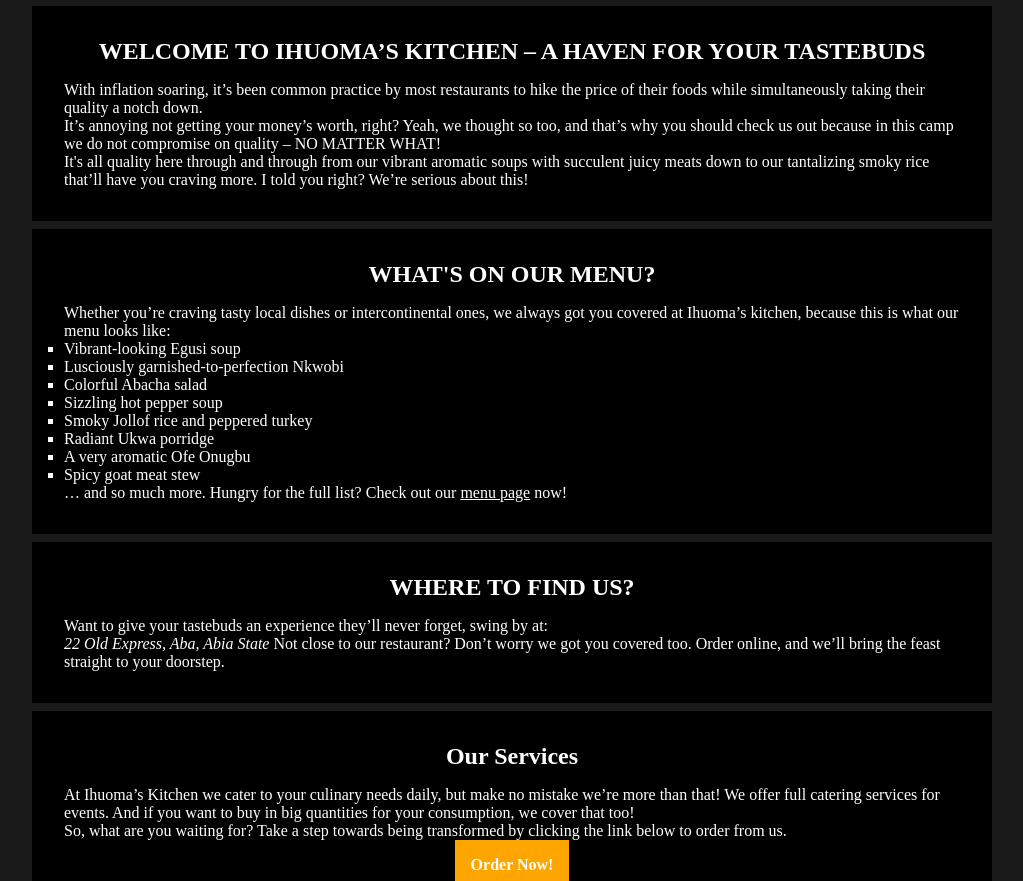
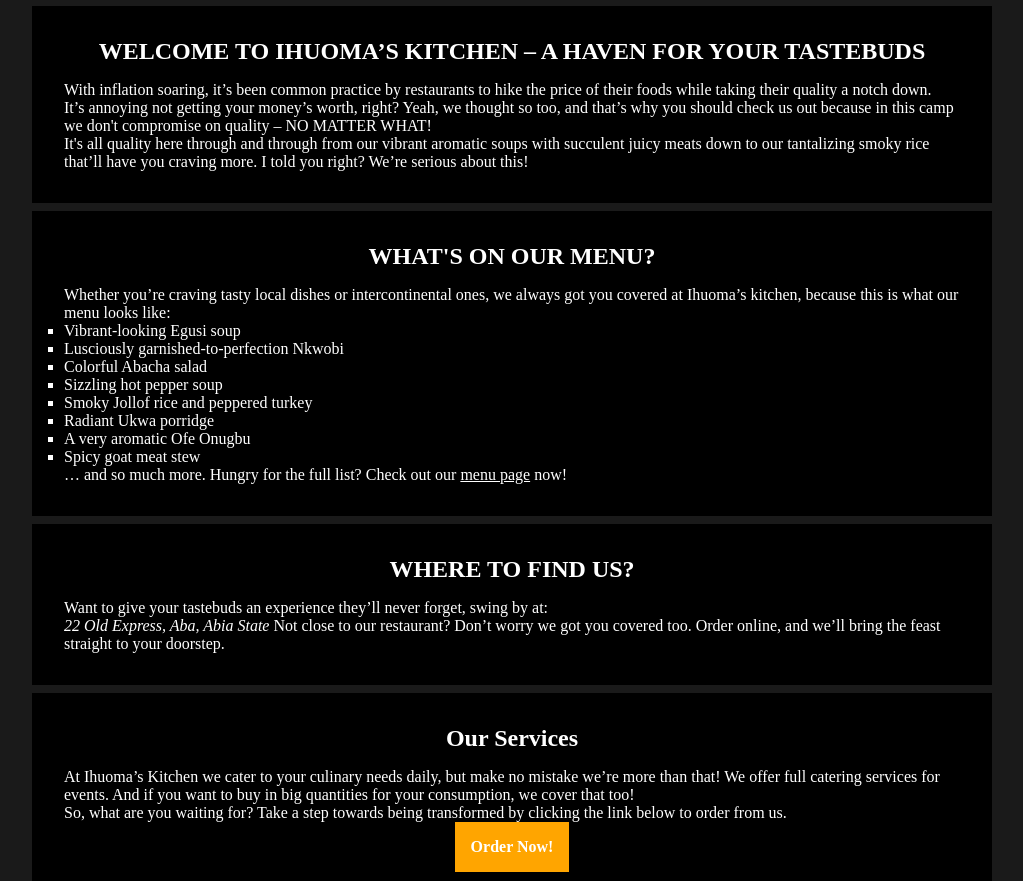
Before and after one commit to testimonycmk/ihuoma-s-kitchen, a plain HTML site: page index.html in a window 1280 px wide. Shown: the part 904-1785 px from the top of the page, without its empty margins (128-1151 px from the left). Drawn offline with Linux system fonts and the light colour scheme; files whose address does not match are found by name.

Commit message:
modification on index html
modification was made on the content in the index file

```diff
--- a/index.html
+++ b/index.html
@@ -26,12 +26,11 @@
     <main>
         <section class="introduction">
             <h2>WELCOME TO IHUOMA’S KITCHEN – A HAVEN FOR YOUR TASTEBUDS</h2>
-            <p>With inflation soaring, it’s been common practice by most restaurants to hike the price of their foods
-                while
-                simultaneously taking their quality a notch down.</p>
+            <p>With inflation soaring, it’s been common practice by restaurants to hike the price of their foods
+                while taking their quality a notch down.</p>
             <p>It’s annoying not getting your money’s worth, right? Yeah, we thought so too, and that’s why you should
                 check us out
-                because in this camp we do not compromise on quality – NO MATTER WHAT!</p>
+                because in this camp we don't compromise on quality – NO MATTER WHAT!</p>
             <p>It's all quality here through and through from our vibrant aromatic soups with succulent juicy meats down
                 to our
                 tantalizing smoky rice that’ll have you craving more. I told you right? We’re serious about this!</p>
```
